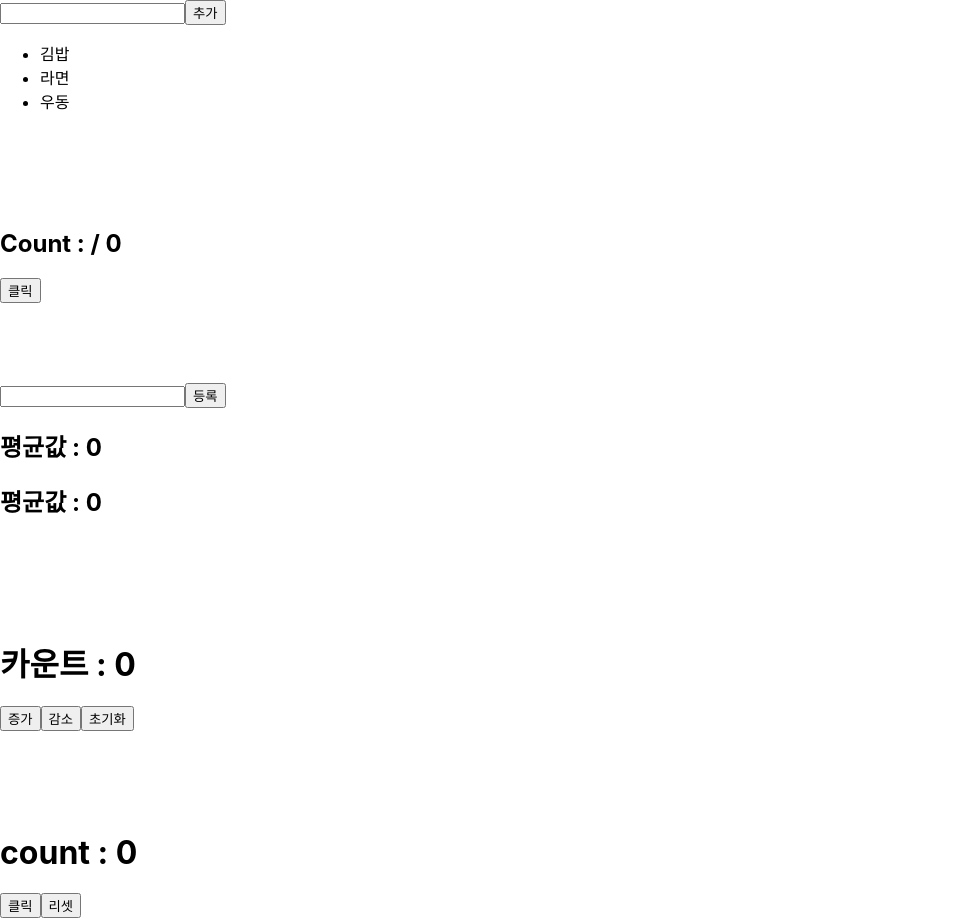
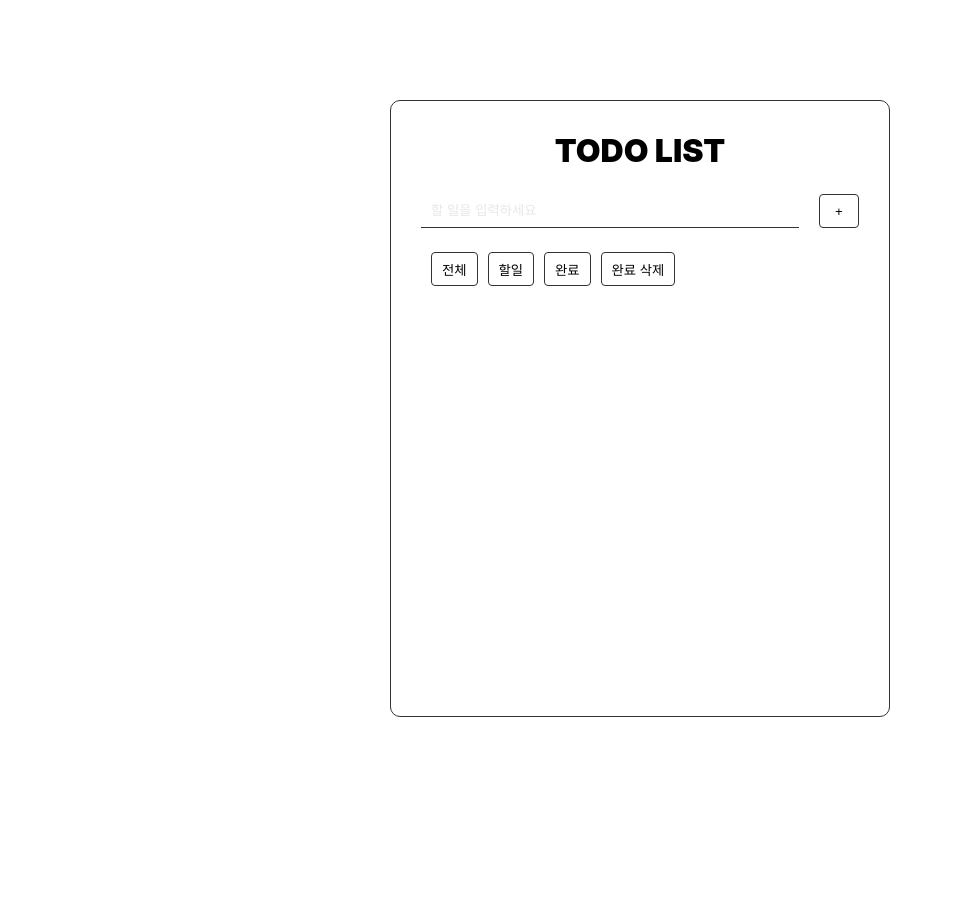
Before and after one commit to kimNarr/reactStudy, a React (Create React App) app in the folder react_study/: page / in a window 1280 px wide. Shown: the whole page, without its empty margins (0-953 px from the left). After the commit the page ends 817 px from the top, so only its background shows below. Built offline with nearby package versions, Linux system fonts and the light colour scheme.

Commit message:
make todoList

```diff
--- a/react_study/src/index.js
+++ b/react_study/src/index.js
@@ -1,7 +1,7 @@
 import React from 'react';
 import ReactDOM from 'react-dom/client';
 import './index.css';
-import App from './react_06/App';
+import App from './react_07/App';
 // import ClassState from './react_04/ClassState';
 // import App from './react_04/ex05_a/App';
 import reportWebVitals from './reportWebVitals';
--- /dev/null
+++ b/react_study/src/react_07/App.js
@@ -0,0 +1,38 @@
+/*
+TodoList
+
+Hook을 사용해서 최적화 하며 제작
+state, effect, ref, memo 등
+
+필수 기능 / 컴포넌트 분할 제작
+
+상단 컴포넌트
+- 입력값
+- 추가버튼
+
+하단 컴포넌트
+- 할 일 목록
+- 체크박스 : 할 일을 했을시 체크(체크시 스타일 변하게 자율)
+- 삭제 버튼
+
+추가사항 - 수정, 완료된 항목 전체 삭제 등은 자율
+기능 제작 후 css 작업
+*/
+import React from 'react'
+import Todo from './Todo'
+import List from './List'
+import './css/layout.css'
+
+
+function App() {
+  return (
+    <div className='wrap'>
+        <div className='todoList'>
+            <h1>Todo List</h1>
+            <Todo />
+        </div>
+    </div>
+  )
+}
+
+export default App
--- /dev/null
+++ b/react_study/src/react_07/List.js
@@ -0,0 +1,27 @@
+import React from 'react'
+
+function List({list, setList}) {
+    const deleteList = (idx) => {
+        const newList = list.filter((li, i)=> {
+            return idx !== i
+        })
+        setList(newList)
+    }
+    return (
+        <div className='list_wrap'>
+        <ul>
+            {list.map((li, idx)=>(
+                <li key={idx}>
+                    <div className='todolist'>
+                        <input type="checkbox" id={"check" + idx}/>
+                        <label htmlFor={"check" + idx}>{li.text}</label>
+                        <button type='button' onClick={()=>{deleteList(idx)}}>삭제</button>
+                    </div>
+                </li>
+            ))}
+        </ul>
+        </div>
+    )
+}
+
+export default List
--- /dev/null
+++ b/react_study/src/react_07/Todo.js
@@ -0,0 +1,54 @@
+import React, { useState } from 'react'
+import List from './List'
+
+function Todo() {
+    const [list, setList] = useState([]);
+    const [todo, setTodo] = useState('');
+
+    const addText = (e) => {
+      if(e.target.value == " ") {
+        alert("공백부터 작성 할 수 없습니다.")
+      } else {
+        setTodo(e.target.value)
+      }
+    }
+
+    const addList = () => {
+        if(todo !== "") {
+          const newList = list.concat({
+            text : todo,
+            check : false,
+          })
+          setList(newList)
+          console.log(newList)
+          setTodo('')
+        } else {
+          alert("할 일을 입력하세요")
+        }
+    }
+
+    const addListEnter = (e) => {
+        if(e.keyCode === 13) {
+            addList()
+        }
+    }
+
+  return (
+    <div className='todo_wrap'>
+      <div className='input_wrap'>
+        <input type="text" value={todo} onChange={addText} onKeyDown={addListEnter} placeholder='할 일을 입력하세요'/>
+        <button type='button' onClick={addList}>+</button>
+      </div>
+      <div className='filter_wrap'>
+        <button type='button'>전체</button>
+        <button type='button'>할일</button>
+        <button type='button'>완료</button>
+        <button type='button'>완료 삭제</button>
+      </div>
+      <List setList={setList} list={list}/>
+    </div>
+
+  )
+}
+
+export default Todo
--- /dev/null
+++ b/react_study/src/react_07/css/layout.css
@@ -0,0 +1,114 @@
+/* reset */
+* {margin: 0;padding: 0;box-sizing: border-box;}
+a {text-decoration: none;color: inherit;}
+img, video, audio, iframe {display: block;max-width: 100%;}
+ul, li {list-style: none;}
+figure {width: fit-content;height: fit-content;}
+table, th, td {border-collapse: collapse; border-spacing: 0;}
+
+.wrap {
+    width: 100%;
+    padding: 100px 16px;
+}
+
+.todoList {
+    max-width: 500px;
+    min-width: 360px;
+    margin: auto;
+    padding: 30px 0;
+    border: 1px solid #333;
+    border-radius: 10px;
+}
+
+.todoList h1 {
+    text-align: center;
+    font-size: 32px;
+    font-weight: 900;
+    margin-bottom: 24px;
+    text-transform: uppercase;
+}
+
+.todo_wrap {
+    padding: 0 30px;
+}
+
+.input_wrap {
+    display: flex;
+    justify-content: space-between;
+    column-gap: 20px;
+    margin-bottom: 24px;
+}
+.input_wrap input[type='text'] {
+    flex: 1;
+    height: 34px;
+    padding-left: 10px;
+    border: none;
+    border-bottom: 1px solid #333;
+    outline: none;
+}
+.input_wrap input[type='text']::placeholder {
+    color: #e7e7e7;
+}
+.input_wrap button {
+    width: 40px;
+    height: 34px;
+    border: 1px solid #333;
+    border-radius: 4px;
+    background-color: #fff;
+    cursor: pointer;
+}
+.filter_wrap {
+    padding: 0 10px;
+    display: flex;
+    gap: 10px;
+}
+.filter_wrap button {
+    padding: 0 10px;
+    height: 34px;
+    border: 1px solid #333;
+    border-radius: 4px;
+    background-color: #fff;
+    cursor: pointer;
+}
+.list_wrap {
+    padding: 20px 10px;
+    height: 400px;
+    overflow: auto;
+}
+.list_wrap ul {
+    display: flex;
+    flex-direction: column;
+    gap: 20px;
+}
+.list_wrap ul li {
+    padding: 10px;
+    border-radius: 4px;
+    background-color: #ececec;
+}
+.list_wrap ul li .todolist {
+    display: flex;
+    justify-content: space-between;
+    gap: 20px;
+}
+.list_wrap ul li .todolist input[type="checkbox"] {
+    display: none;
+}
+.list_wrap ul li .todolist label {
+    width: calc(100% - 60px);
+    line-height: 34px;
+    overflow:hidden;
+    text-overflow:ellipsis;
+    white-space:nowrap;
+    cursor: pointer;
+}
+.list_wrap ul li .todolist input[type="checkbox"]:checked + label {
+    text-decoration: line-through;
+}
+.list_wrap ul li .todolist button {
+    width: 40px;
+    height: 34px;
+    border: 1px solid #333;
+    border-radius: 4px;
+    background-color: #fff;
+    cursor: pointer;
+}
```
